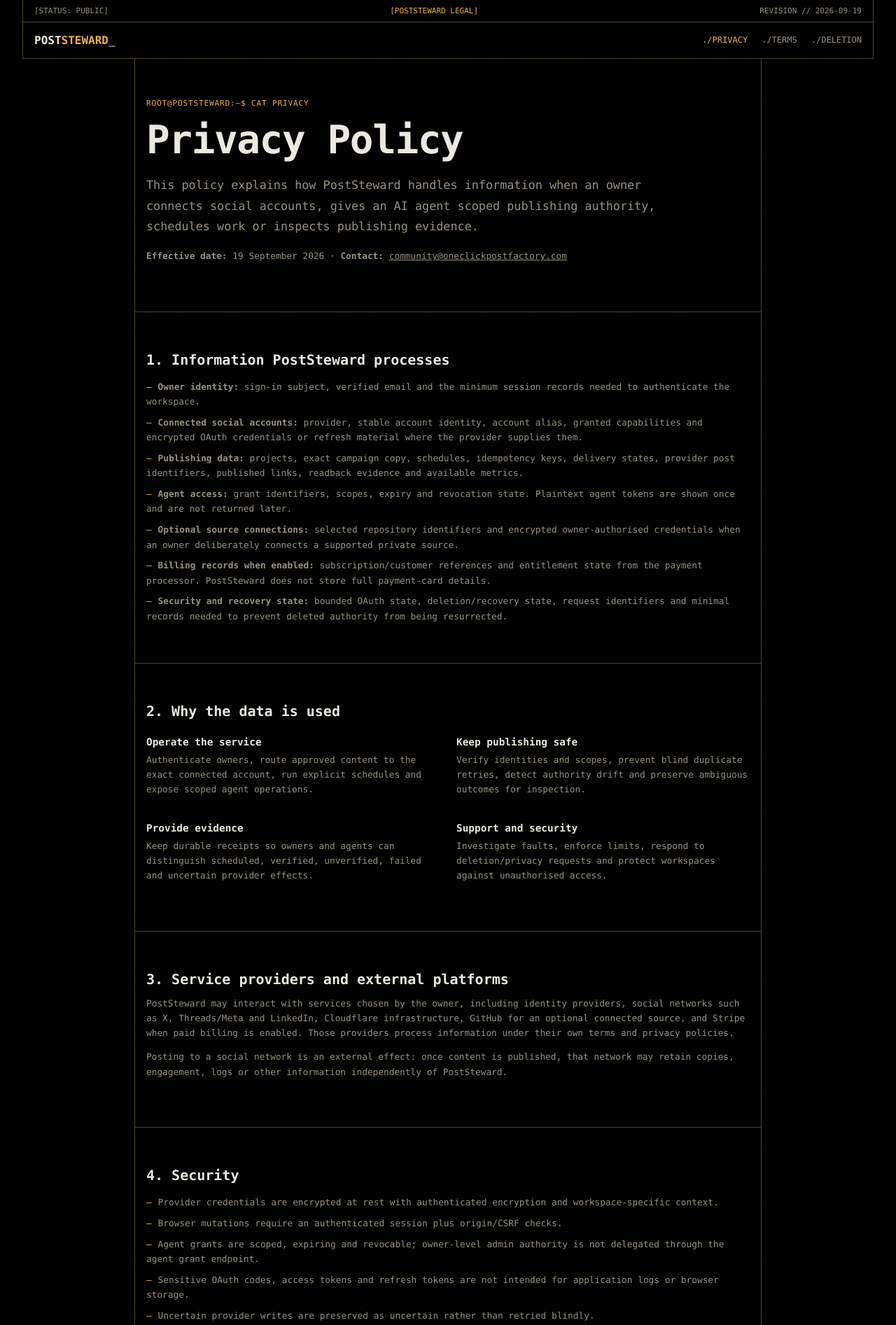
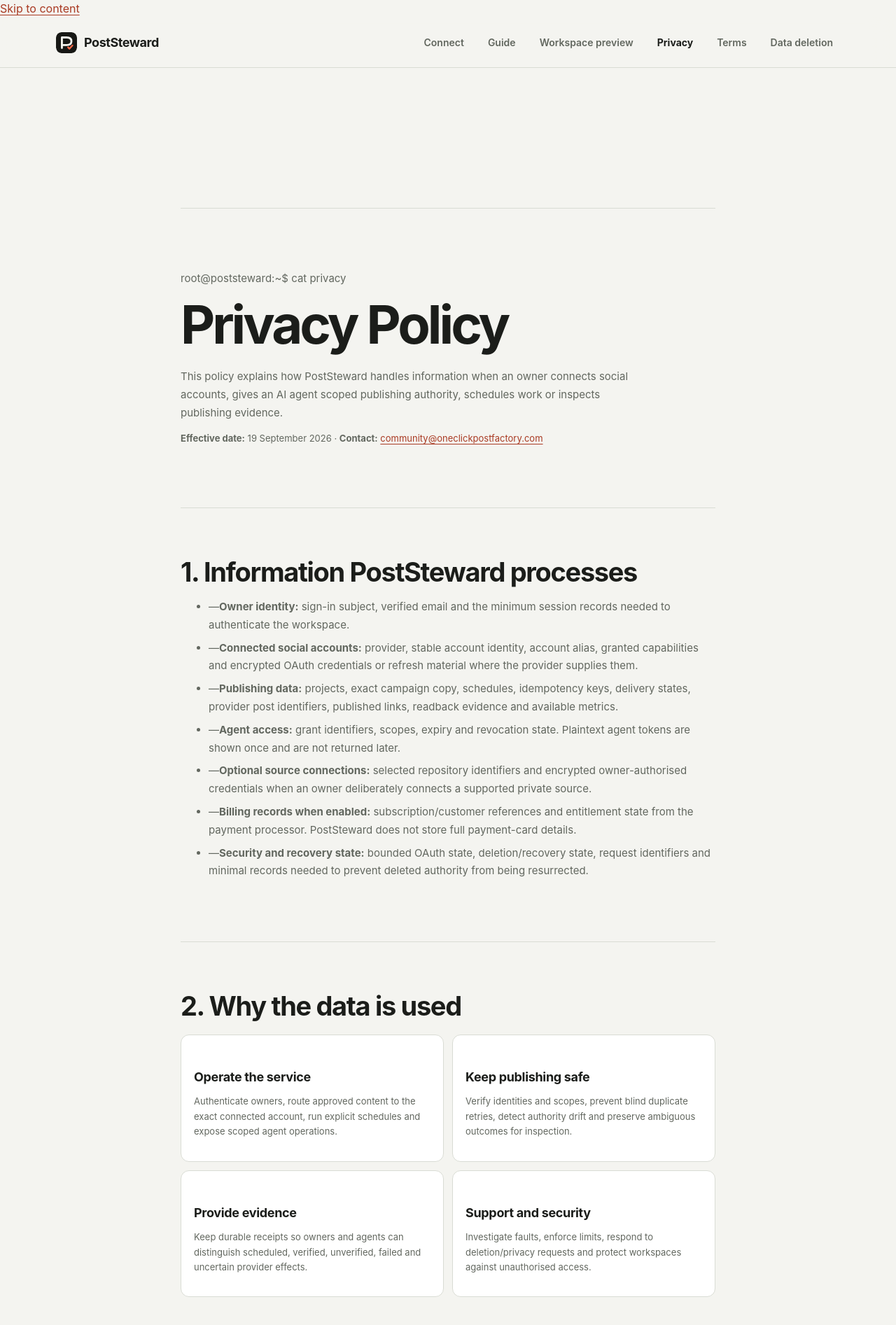
Before and after one commit to AyobamiH/poststeward-showcase, a website: page public/privacy/index.html in a window 1280 px wide. Shown: the top 1893 px of the page at 70% size. Drawn offline with Linux system fonts and the light colour scheme.

Commit message:
Move public/privacy/index.html onto staging visual system

```diff
--- a/public/privacy/index.html
+++ b/public/privacy/index.html
@@ -8,30 +8,20 @@
   <link rel="canonical" href="https://poststeward.com/privacy/">
   <title>Privacy Policy — PostSteward</title>
   <link rel="icon" href="/favicon.svg?v=2" type="image/svg+xml">
-  <link rel="stylesheet" href="/styles.css">
+  <link rel="stylesheet" href="/home.css"><link rel="stylesheet" href="/public-pages.css">
 </head>
-<body>
+<body class="public-page">
 <a class="skip-link" href="#main">Skip to content</a>
-<header class="terminal-shell site-header">
-  <div class="status-strip"><span>[STATUS: PUBLIC]</span><span class="accent">[POSTSTEWARD LEGAL]</span><span>REVISION // 2026-09-19</span></div>
-  <div class="header-main">
-    <a class="brand" href="/">POST<span class="accent">STEWARD</span><span class="cursor">_</span></a>
-    <nav aria-label="Legal navigation">
-      <a aria-current="page" href="/privacy/">./privacy</a>
-      <a href="/terms/">./terms</a>
-      <a href="/data-deletion/">./deletion</a>
-    </nav>
-  </div>
-</header>
-<main id="main" class="terminal-shell narrow">
-  <section class="section">
+<header class="public-page-header"><div class="public-page-header-inner"><a class="wordmark" href="/" aria-label="PostSteward home"><img class="brand-mark" src="/favicon.svg?v=2" alt=""><span>PostSteward</span></a><nav aria-label="Primary navigation"><a href="/onboarding/">Connect</a><a href="/agent-guide/">Guide</a><a href="/workspace/">Workspace preview</a><a aria-current="page" href="/privacy/">Privacy</a><a href="/terms/">Terms</a><a href="/data-deletion/">Data deletion</a></nav></div></header>
+<main id="main" class="public-page-main">
+  <section class="public-section">
     <p class="terminal-label">root@poststeward:~$ cat privacy</p>
     <h1 style="text-transform:none">Privacy Policy</h1>
     <p class="lead">This policy explains how PostSteward handles information when an owner connects social accounts, gives an AI agent scoped publishing authority, schedules work or inspects publishing evidence.</p>
     <p class="small muted"><strong>Effective date:</strong> 19 September 2026 · <strong>Contact:</strong> <a href="mailto:community@oneclickpostfactory.com">community@oneclickpostfactory.com</a></p>
   </section>
 
-  <section class="section">
+  <section class="public-section">
     <h2>1. Information PostSteward processes</h2>
     <ul class="clean small muted">
       <li><span class="dash">—</span><strong>Owner identity:</strong> sign-in subject, verified email and the minimum session records needed to authenticate the workspace.</li>
@@ -44,7 +34,7 @@
     </ul>
   </section>
 
-  <section class="section">
+  <section class="public-section">
     <h2>2. Why the data is used</h2>
     <div class="rule-grid">
       <article><h3>Operate the service</h3><p class="small muted">Authenticate owners, route approved content to the exact connected account, run explicit schedules and expose scoped agent operations.</p></article>
@@ -54,13 +44,13 @@
     </div>
   </section>
 
-  <section class="section">
+  <section class="public-section">
     <h2>3. Service providers and external platforms</h2>
     <p class="small muted">PostSteward may interact with services chosen by the owner, including identity providers, social networks such as X, Threads/Meta and LinkedIn, Cloudflare infrastructure, GitHub for an optional connected source, and Stripe when paid billing is enabled. Those providers process information under their own terms and privacy policies.</p>
     <p class="small muted">Posting to a social network is an external effect: once content is published, that network may retain copies, engagement, logs or other information independently of PostSteward.</p>
   </section>
 
-  <section class="section">
+  <section class="public-section">
     <h2>4. Security</h2>
     <ul class="clean small muted">
       <li><span class="dash">—</span>Provider credentials are encrypted at rest with authenticated encryption and workspace-specific context.</li>
@@ -71,30 +61,24 @@
     </ul>
   </section>
 
-  <section class="section">
+  <section class="public-section">
     <h2>5. Retention and deletion</h2>
     <p class="small muted">Operational records are retained while they are useful to the workspace and within service safety ceilings. Owners can request workspace erasure. A completed deletion removes locally usable provider credentials, sessions, grants, workspace application records, linked private-source credentials, provider OAuth state and related workspace mappings.</p>
     <p class="small muted">A minimal completed-deletion tombstone may be retained to prevent restored historical state from resurrecting deleted publishing authority. Provider-side posts and provider-side authorisation grants are controlled by the relevant external platform and may require separate deletion or revocation there.</p>
     <div class="actions"><a class="button outline" href="/data-deletion/">Read data deletion instructions</a></div>
   </section>
 
-  <section class="section">
+  <section class="public-section">
     <h2>6. Your choices and requests</h2>
     <p class="small muted">Depending on applicable law, you may have rights to request access, correction, export, restriction or deletion of personal data. You may also disconnect a social account or revoke an agent grant from the connected workspace.</p>
     <p class="small muted">For a privacy request, email <a href="mailto:community@oneclickpostfactory.com">community@oneclickpostfactory.com</a>. Include the email address used to sign in and the nature of the request. Do not send passwords, access tokens, API keys or social-provider secrets by email.</p>
   </section>
 
-  <section class="section">
+  <section class="public-section">
     <h2>7. Changes to this policy</h2>
     <p class="small muted">This policy may be updated as PostSteward's production capabilities, providers or legal obligations change. Material changes will be reflected by updating this page and its effective date.</p>
   </section>
 </main>
-<footer class="terminal-shell narrow footer">
-  <span class="accent">poststeward@legal:~$</span>
-  <a href="/privacy/">Privacy</a> ·
-  <a href="/terms/">Terms</a> ·
-  <a href="/data-deletion/">Data deletion</a> ·
-  <a href="mailto:community@oneclickpostfactory.com">Contact</a>
-</footer>
+<footer class="public-page-footer"><div class="public-page-footer-inner"><span>© 2026 PostSteward · Reliable social publishing for AI agents.</span><nav><a href="/privacy/">Privacy</a><a href="/terms/">Terms</a><a href="/data-deletion/">Data deletion</a><a href="/agent-guide/">Agent guide</a></nav></div></footer>
 </body>
 </html>
```
